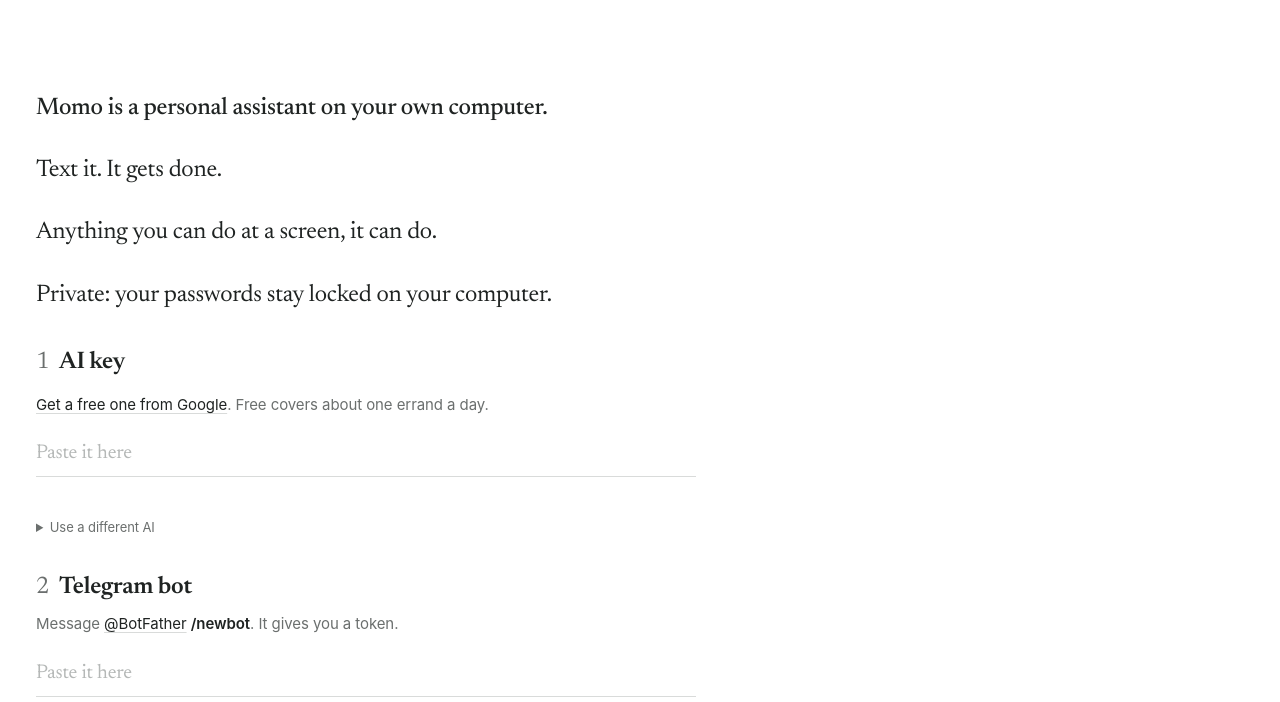
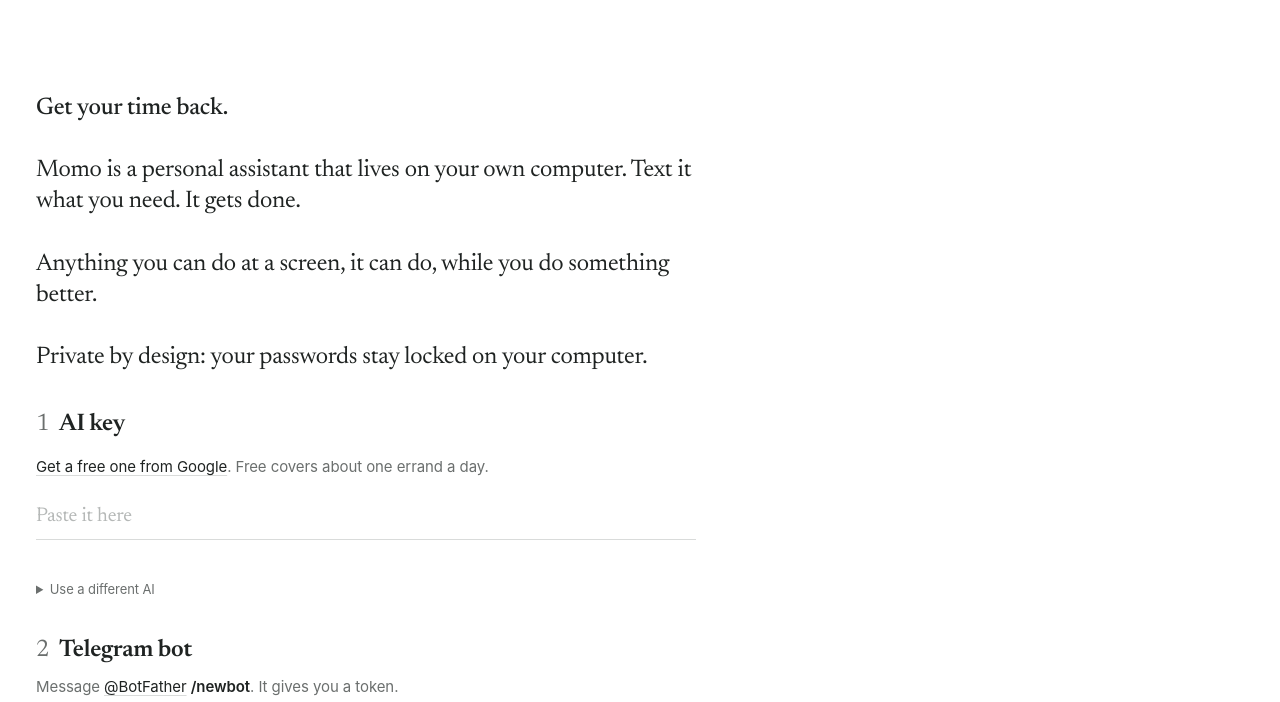
Before and after one commit to abaskabato/momo, a website: page apps/web/public/index.html in a window 1280 px wide. Shown: the part 65-767 px from the top of the page. Drawn offline with Linux system fonts and the light colour scheme; no server answers.

Commit message:
Home page: lead with what it gives you, Get your time back
Co-Authored-By: Claude Fable 5.2 <noreply@anthropic.com>

```diff
--- a/apps/web/public/index.html
+++ b/apps/web/public/index.html
@@ -4,7 +4,7 @@
 <meta charset="utf-8">
 <meta name="viewport" content="width=device-width,initial-scale=1">
 <title>Momo</title>
-<meta name="description" content="Momo is a personal assistant on your own computer. Text it. It gets done.">
+<meta name="description" content="Get your time back. Momo is a personal assistant that lives on your own computer. Text it what you need. It gets done.">
 <meta name="theme-color" content="#ffffff">
 <link rel="preload" href="/fonts/newsreader.woff2" as="font" type="font/woff2" crossorigin>
 <link rel="stylesheet" href="/style.css">
@@ -19,10 +19,10 @@
 </header>
 <main class="home">
   <section class="letter" id="s-get">
-    <h1>Momo is a personal assistant on your own computer.</h1>
-    <p class="lede">Text it. It gets done.</p>
-    <p class="lede">Anything you can do at a screen, it can do.</p>
-    <p class="lede">Private: your passwords stay locked on your computer.</p>
+    <h1>Get your time back.</h1>
+    <p class="lede">Momo is a personal assistant that lives on your own computer. Text it what you need. It gets done.</p>
+    <p class="lede">Anything you can do at a screen, it can do, while you do something better.</p>
+    <p class="lede">Private by design: your passwords stay locked on your computer.</p>
     <div class="steps" id="steps" hidden>
       <section class="step" id="s-model" hidden>
         <h2><span class="num">1</span>AI key</h2>
```
Also changed, not shown: packages/cloud/test/web.test.ts (+1 -1 lines).
